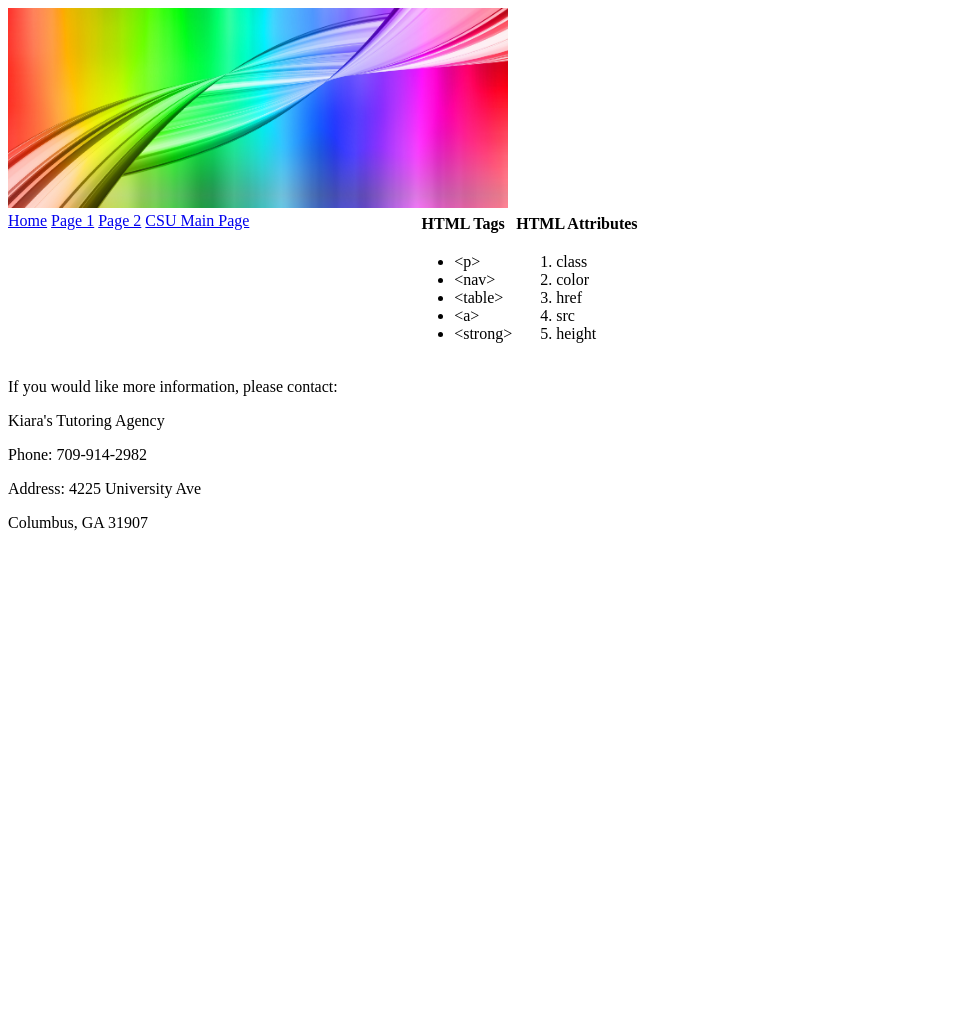
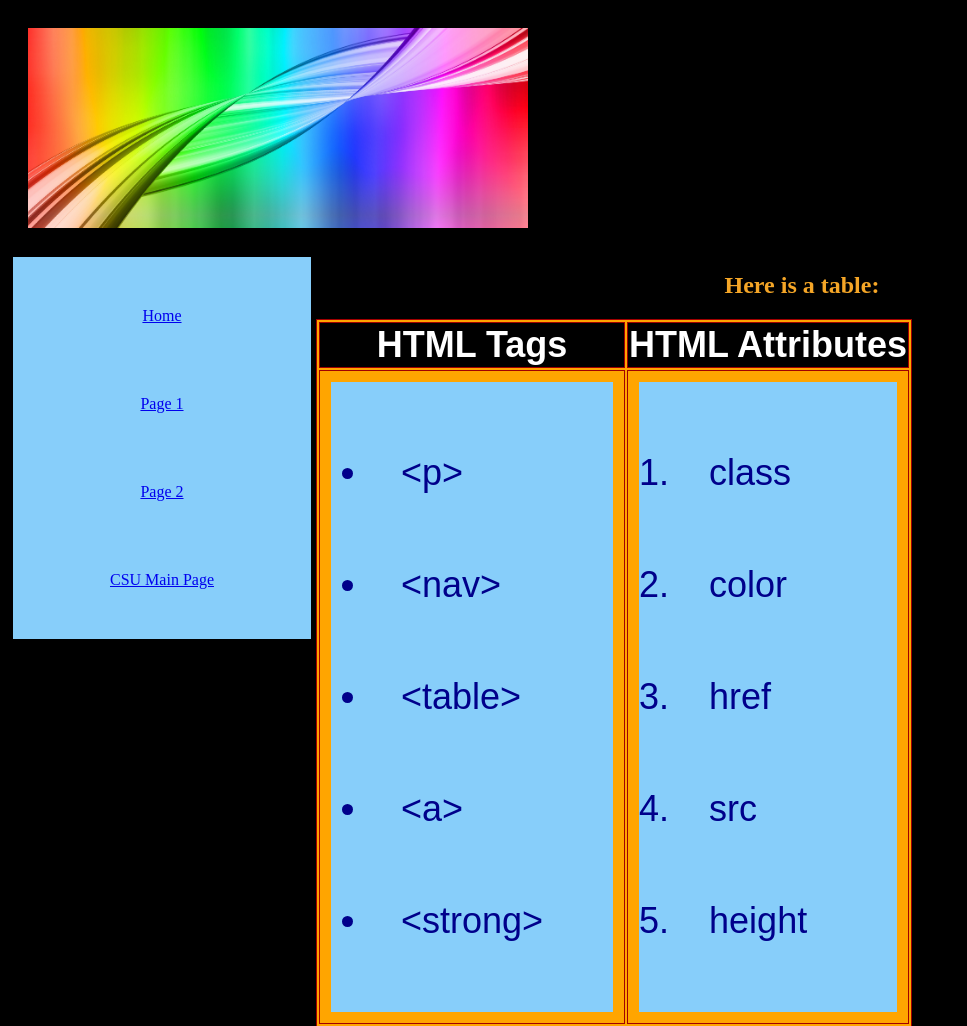
Before and after one commit to kiaraclemons/Assignment-1, a plain HTML site: page Page 2.html in a window 1280 px wide. Shown: the top 1026 px of the page, without its empty margins (0-967 px from the left). Before the commit the page ends 808 px from the top, so only its background shows below. Drawn offline with Linux system fonts and the light colour scheme.

Commit message:
CSs changes with adding a style attribute with every tag such as padding, margin, color, etc.

```diff
--- a/Page 2.html
+++ b/Page 2.html
@@ -13,13 +13,16 @@
  <header class="header">
    <img src="Images/BannerImage.jpg" height="200" width="500">
  </header>
-  <nav class="nav">
-    <a href="index.html">Home</a>
-    <a href="Page 1.html">Page 1</a>
-    <a href="Page 2.html">Page 2</a>
-     <a href="https://www.columbusstate.edu/">CSU Main Page</a>
+  <nav class="nav navColor">
+    <ul class = "List">
+    <li> <a href="index.html">Home</a> </li>
+   <li> <a href="Page 1.html">Page 1</a> </li>
+    <li> <a href="Page 2.html">Page 2</a> </li>
+     <li> <a href="https://www.columbusstate.edu/">CSU Main Page</a></li>
+    </ul>
   </nav>
   <main class="main">
+    <h2> Here is a table: </h2>
     <table>
       <tr>
         <th> HTML Tags</th>
--- a/style.css
+++ b/style.css
@@ -2,6 +2,65 @@ html, body {
   height: 100%;
   width: 100%;
 }
+
+nav{
+  text-align:center;
+}
+
+p{
+  text-align: center;
+  background-color: white;
+}
+img{
+  padding: auto;
+  margin: 20px;
+}
+h2{
+  font-family: serif Georgia;
+  text-align: center;
+}
+ol, ul, li {
+  background: lightskyblue;
+  color: darkblue;
+  padding: 30px;
+  margin: 10px;
+}
+
+.navColor a:hover{
+  display: block;
+  background-color: rebeccapurple;
+  color:darkorange;
+}
+ul.List{
+  list-style-type: none;
+  margin: 5px;
+  padding: 10px;
+  font-size: 1.0 em;
+}
+
+body{
+  background-color: black;
+  color: rgb(245, 166, 39)
+}
+
+h{
+ padding: auto;
+}
+
+th{
+  background-color: black;
+  color: white;
+  font-family: sans-serif;
+  font-size: 1.5em;
+  border: 1px solid rgb(161, 0, 0);
+}
+table, td{
+  font-family: sans-serif;
+  font-size: 1.5em;
+  border: 1px solid rgb(161, 0, 0);
+  background: orange;
+}
+
 
 .header { grid-area: header; }
 .nav { grid-area: nav; }
```
Also changed, not shown: Page 1.html (+9 -6 lines), index.html (+7 -5 lines).
